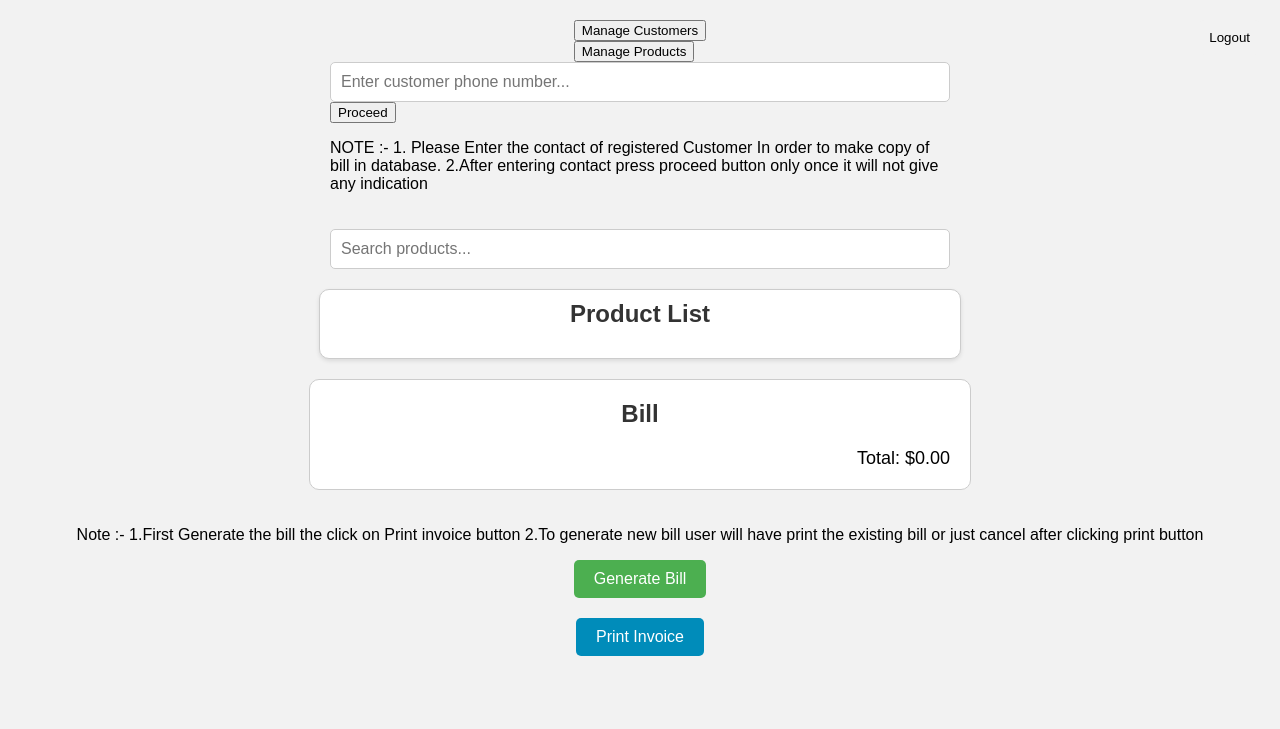
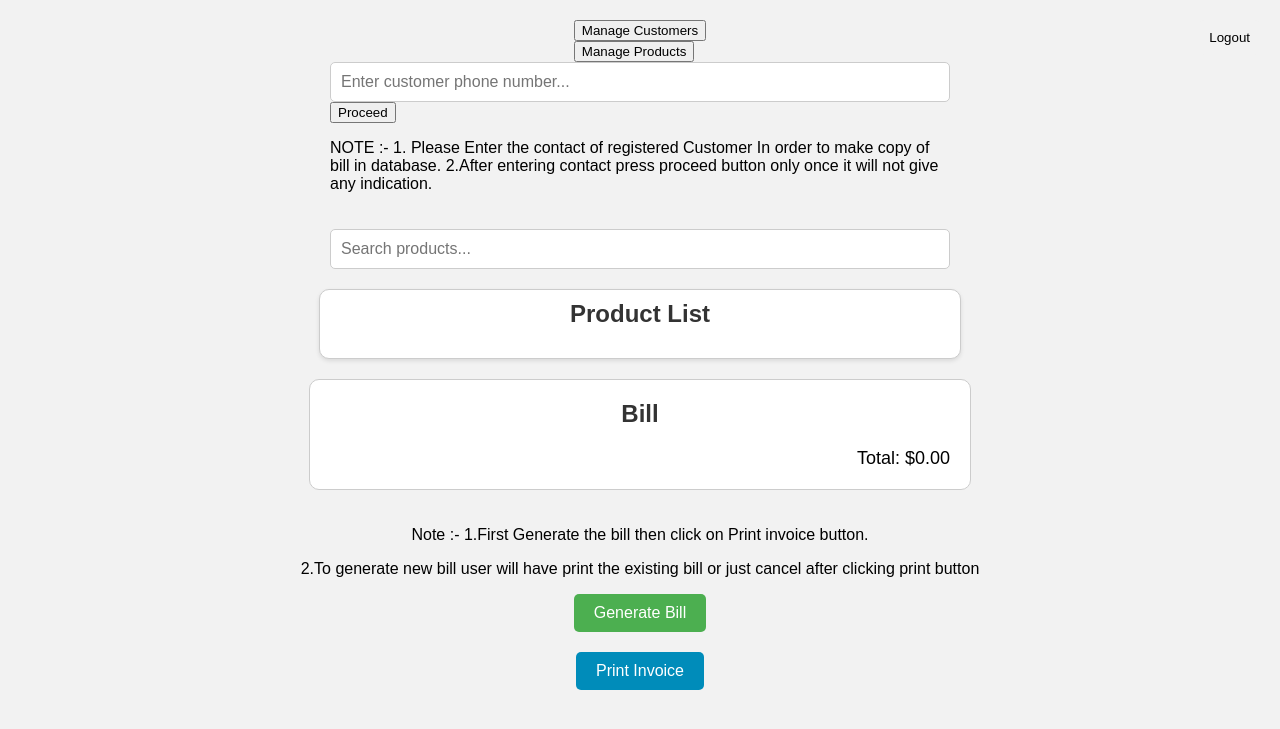
Before and after one commit to NikhilRanaCS/billing_system1, a Django app: page /home in a window 1280 px wide. Shown: the top 729 px of the page. Run offline with Django 4.2, Linux system fonts and the light colour scheme; the visitor is signed in with stand-in values (Sample User, id 1); data that the repository does not hold is empty.

Commit message:
Update mainpage.html

```diff
--- a/templates/mainpage.html
+++ b/templates/mainpage.html
@@ -205,7 +205,7 @@
             <input type="text" id="customerPhone" placeholder="Enter customer phone number...">
             <button onclick="fetchCustomerName()">Proceed</button>
             <p>NOTE :- 1. Please Enter the contact of registered Customer In order to make copy of bill in database.
-                       2.After entering contact press proceed button only once it will not give any indication</p>
+                       2.After entering contact press proceed button only once it will not give any indication.</p>
         </div>
         <!-- Search bar section -->
         <div class="search-bar">
@@ -236,8 +236,8 @@
         </div>
         <!-- Generate Bill button -->
         <div class="generate-bill">
-         <P> Note :- 1.First Generate the bill the click on Print invoice button
-                     2.To generate new bill user will have print the existing bill or just cancel after clicking print button</P>
+         <P> Note :- 1.First Generate the bill then click on Print invoice button.</P>
+                  <p>2.To generate new bill user will have print the existing bill or just cancel after clicking print button</P>
             <button onclick="generateInvoice()">Generate Bill</button>
         </div>
         <!-- Print button -->
```
